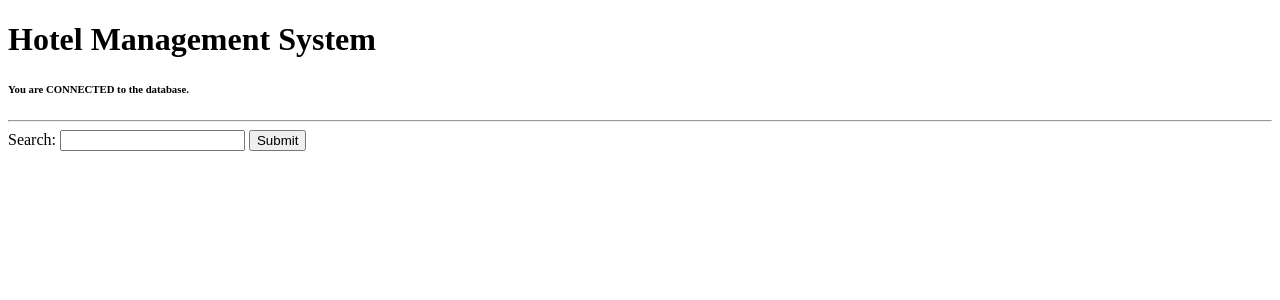
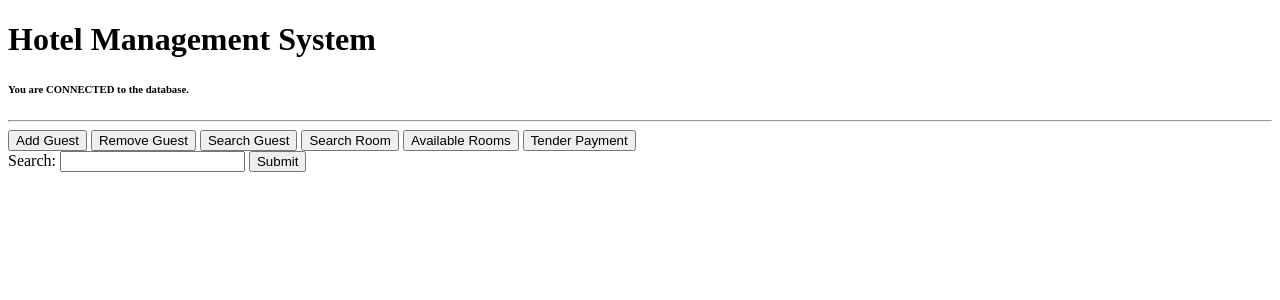
Before and after one commit to j-harr/www, a PHP site: page /HMSystem/index.php in a window 1280 px wide. Shown: the top 300 px of the page. Run offline with PHP 8.4, Linux system fonts and the light colour scheme.

Commit message:
Updated page

```diff
--- a/html/HMSystem/index.php
+++ b/html/HMSystem/index.php
@@ -31,6 +31,14 @@ if($conn->connect_error){
 echo "CONNECTED";
 ?> to the database.</h6>
         <hr>
+        <div class="function-select-bar">
+            <button id="function1">Add Guest</button>
+            <button id="function2">Remove Guest</button>
+            <button id="function3">Search Guest</button>
+            <button id="function4">Search Room</button>
+            <button id="function5">Available Rooms</button>
+            <button id="function6">Tender Payment</button>
+        </div>
         <form name="searchBox" onsubmit="return validateForm()" method="post">
         Search: <input type="text" name="fName">
         <input type="submit" value="Submit">
```
